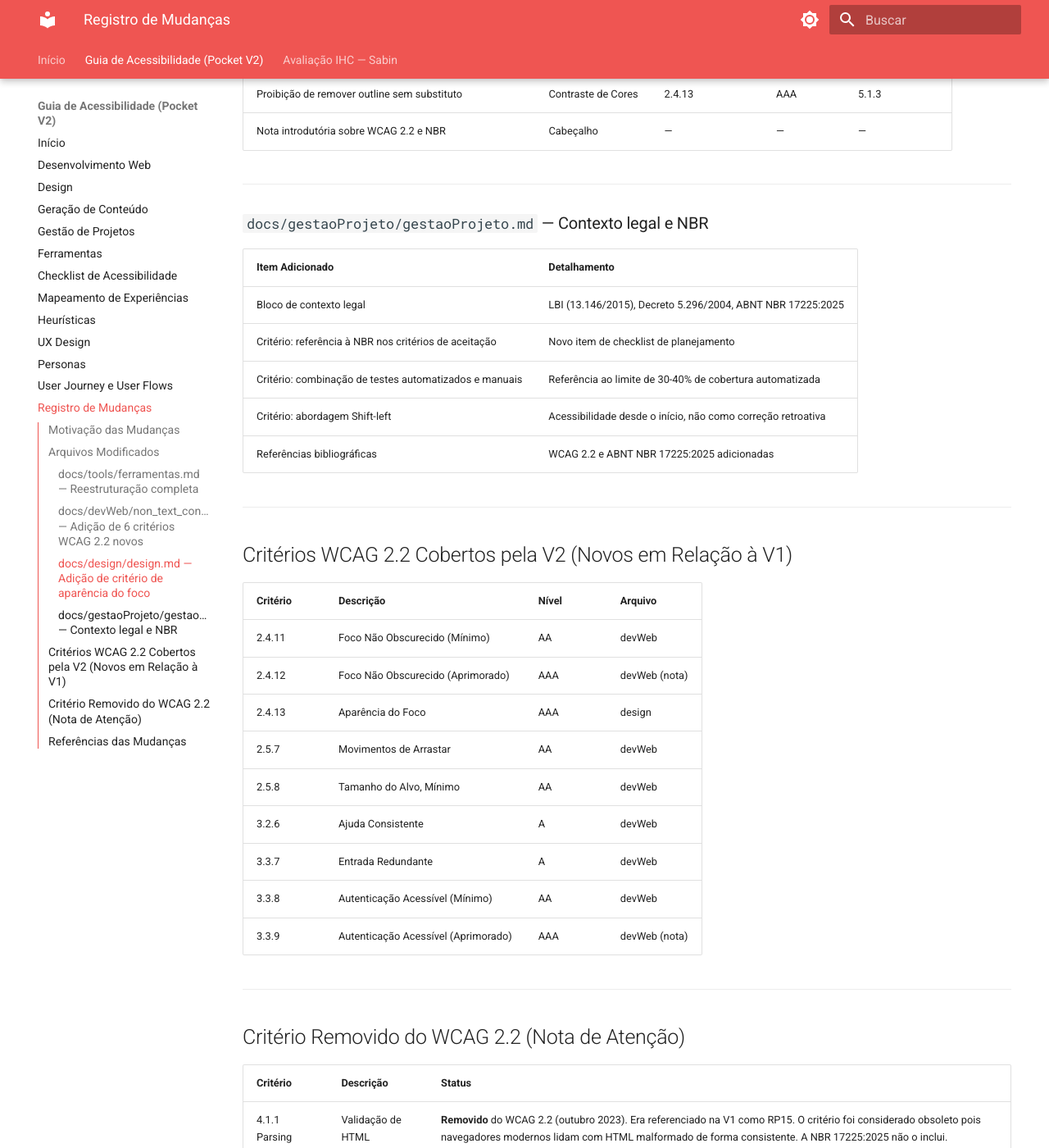
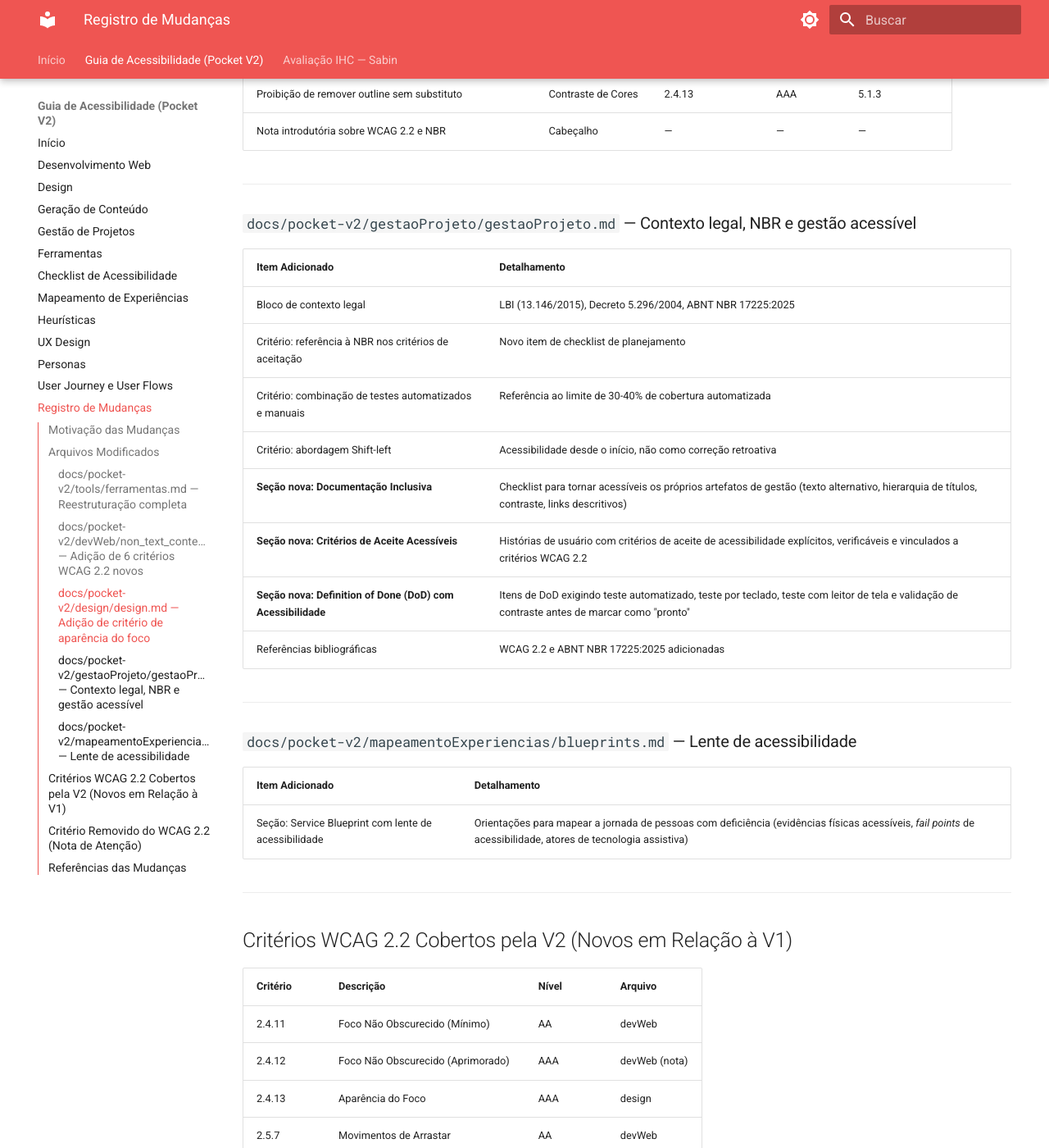
Before and after one commit to UnB-IHC/IHC_2026.1_Grupo07, an MkDocs documentation site: the page built from docs/pocket-v2/changelog.md, in a window 1280 px wide and 1400 px high, scrolled down 2370 px. Shown: the whole window at 82% size. Built offline with MkDocs 1.6.1 and Material for MkDocs 9.7.7, drawn with Linux system fonts in a browser that asks for light colours; some of the changed text lies outside the part shown.

Commit message:
docs: atualiza changelog com novas seções e corrige caminhos pocket-v2

```diff
--- a/docs/pocket-v2/changelog.md
+++ b/docs/pocket-v2/changelog.md
@@ -20,7 +20,7 @@ Esta versão incorpora ambas as referências, marca os itens novos explicitament
 
 ## Arquivos Modificados
 
-### `docs/tools/ferramentas.md` — Reestruturação completa
+### `docs/pocket-v2/tools/ferramentas.md` — Reestruturação completa
 
 **Antes (V1):** Lista simples de 8 ferramentas com links, sem descrição, sem avaliação, sem passo a passo.
 
@@ -45,7 +45,7 @@ Esta versão incorpora ambas as referências, marca os itens novos explicitament
 
 ---
 
-### `docs/devWeb/non_text_content.md` — Adição de 6 critérios WCAG 2.2 novos
+### `docs/pocket-v2/devWeb/non_text_content.md` — Adição de 6 critérios WCAG 2.2 novos
 
 **Nota de obsolescência:** O critério **4.1.1 Parsing** foi **removido** do WCAG 2.2 por ser obsoleto no contexto moderno de parsing de HTML. Referências a ele na V1 (RP15) foram mantidas com nota de contexto.
 
@@ -64,7 +64,7 @@ Esta versão incorpora ambas as referências, marca os itens novos explicitament
 
 ---
 
-### `docs/design/design.md` — Adição de critério de aparência do foco
+### `docs/pocket-v2/design/design.md` — Adição de critério de aparência do foco
 
 | Item Adicionado | Seção | Critério WCAG 2.2 | Nível | NBR 17225:2025 |
 |---|---|---|---|---|
@@ -74,7 +74,7 @@ Esta versão incorpora ambas as referências, marca os itens novos explicitament
 
 ---
 
-### `docs/gestaoProjeto/gestaoProjeto.md` — Contexto legal e NBR
+### `docs/pocket-v2/gestaoProjeto/gestaoProjeto.md` — Contexto legal, NBR e gestão acessível
 
 | Item Adicionado | Detalhamento |
 |---|---|
@@ -82,7 +82,18 @@ Esta versão incorpora ambas as referências, marca os itens novos explicitament
 | Critério: referência à NBR nos critérios de aceitação | Novo item de checklist de planejamento |
 | Critério: combinação de testes automatizados e manuais | Referência ao limite de 30-40% de cobertura automatizada |
 | Critério: abordagem Shift-left | Acessibilidade desde o início, não como correção retroativa |
+| **Seção nova: Documentação Inclusiva** | Checklist para tornar acessíveis os próprios artefatos de gestão (texto alternativo, hierarquia de títulos, contraste, links descritivos) |
+| **Seção nova: Critérios de Aceite Acessíveis** | Histórias de usuário com critérios de aceite de acessibilidade explícitos, verificáveis e vinculados a critérios WCAG 2.2 |
+| **Seção nova: Definition of Done (DoD) com Acessibilidade** | Itens de DoD exigindo teste automatizado, teste por teclado, teste com leitor de tela e validação de contraste antes de marcar como "pronto" |
 | Referências bibliográficas | WCAG 2.2 e ABNT NBR 17225:2025 adicionadas |
+
+---
+
+### `docs/pocket-v2/mapeamentoExperiencias/blueprints.md` — Lente de acessibilidade
+
+| Item Adicionado | Detalhamento |
+|---|---|
+| Seção: Service Blueprint com lente de acessibilidade | Orientações para mapear a jornada de pessoas com deficiência (evidências físicas acessíveis, *fail points* de acessibilidade, atores de tecnologia assistiva) |
 
 ---
 
```
